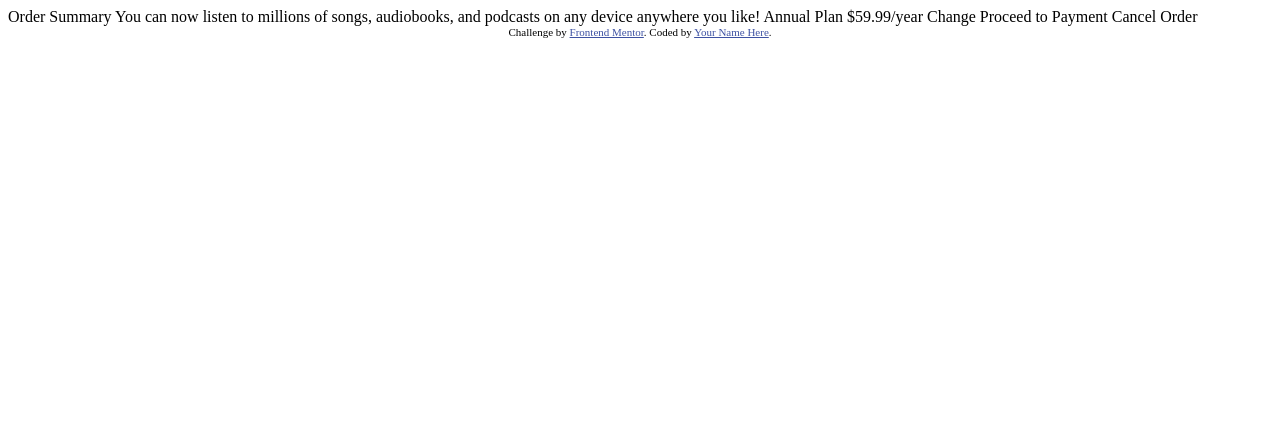
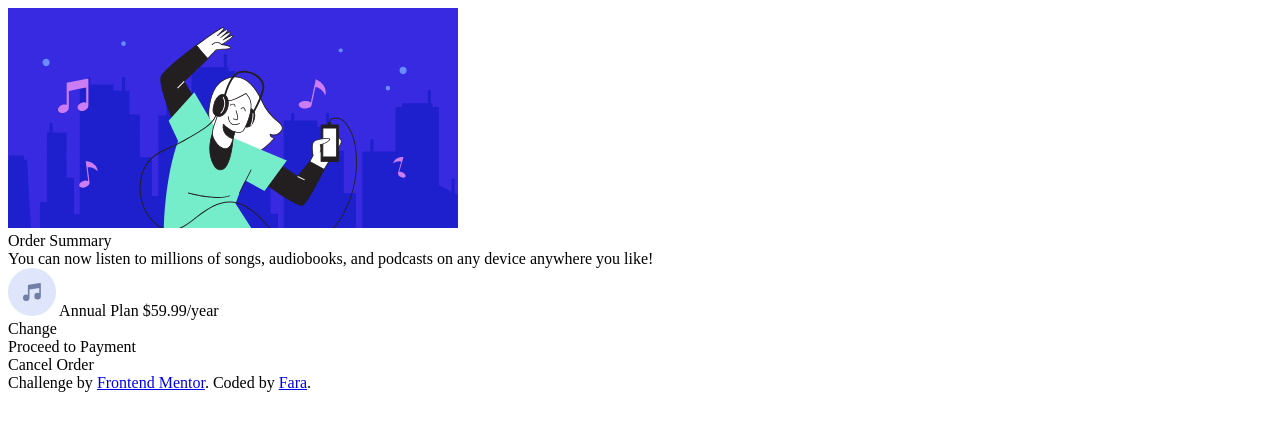
Before and after one commit to marsade/order-summary, a plain HTML site: page index.html in a window 1280 px wide. Drawn offline with Linux system fonts and the light colour scheme.

```diff
--- a/index.html
+++ b/index.html
@@ -3,35 +3,39 @@
 <head>
 	<meta charset="UTF-8">
 	<meta name="viewport" content="width=device-width, initial-scale=1.0"> <!-- displays site properly based on user's device -->
-
 	<link rel="icon" type="image/png" sizes="32x32" href="./images/favicon-32x32.png">
-
 	<title>Frontend Mentor | Order summary card</title>
-
-  <!-- Feel free to remove these styles or customise in your own stylesheet 👍 -->
-  <style>
-    .attribution { font-size: 11px; text-align: center; }
-    .attribution a { color: hsl(228, 45%, 44%); }
-  </style>
 </head>
 <body>
-
+	<header>
+		<img src="images/illustration-hero.svg" alt="illustration">
+	</header>
 	Order Summary
-
+	<section>
 	You can now listen to millions of songs, audiobooks, and podcasts on any
 	device anywhere you like!
-
+	</section>
+	<section>
+		<div>
+			<img src="images/icon-music.svg" alt="music-icon">
 			Annual Plan
 			$59.99/year
-
+		</div>
+		<div>
 		Change
-
+		</div>
+	</section>
+	<section>
+		<div>
 		Proceed to Payment
+		</div>
+		<div>
 		Cancel Order
-
+		</div>
+	</section>
 	<div class="attribution">
 	Challenge by <a href="https://www.frontendmentor.io?ref=challenge" target="_blank">Frontend Mentor</a>.
-    Coded by <a href="#">Your Name Here</a>.
+	Coded by <a href="#">Fara</a>.
 	</div>
 </body>
 </html>
```
Also changed, not shown: 2 other files. Lines whose indentation alone changed are shown as unchanged.
